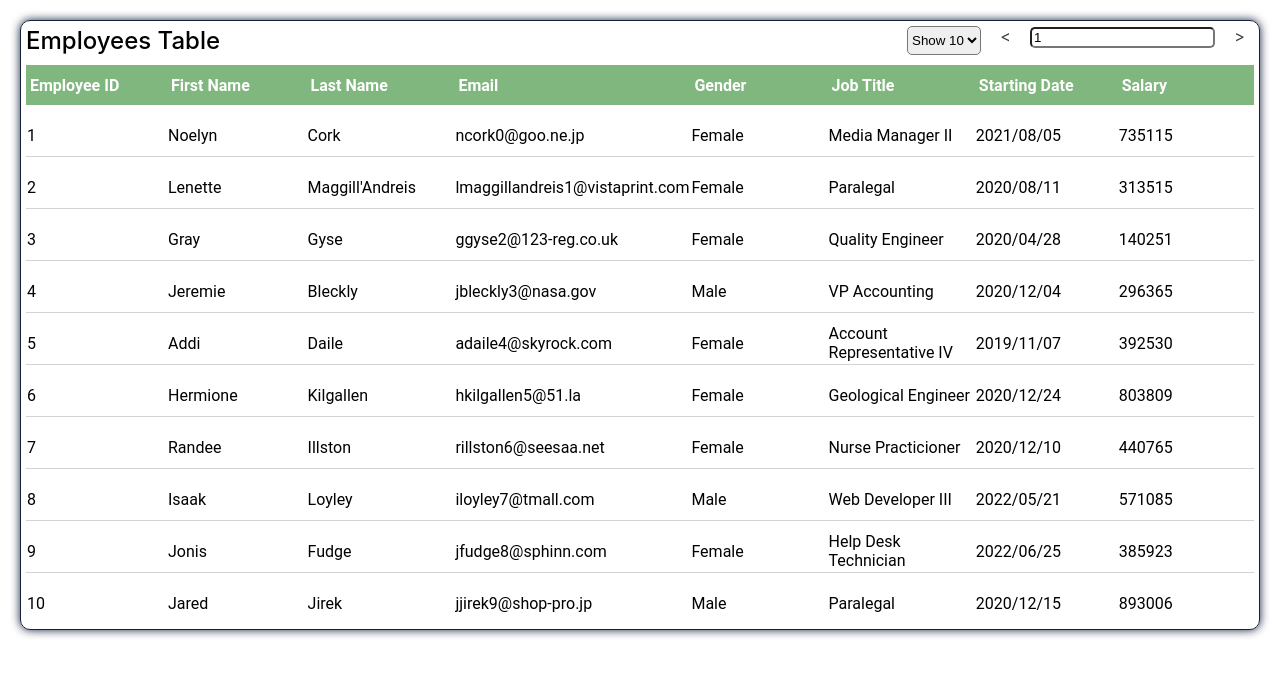
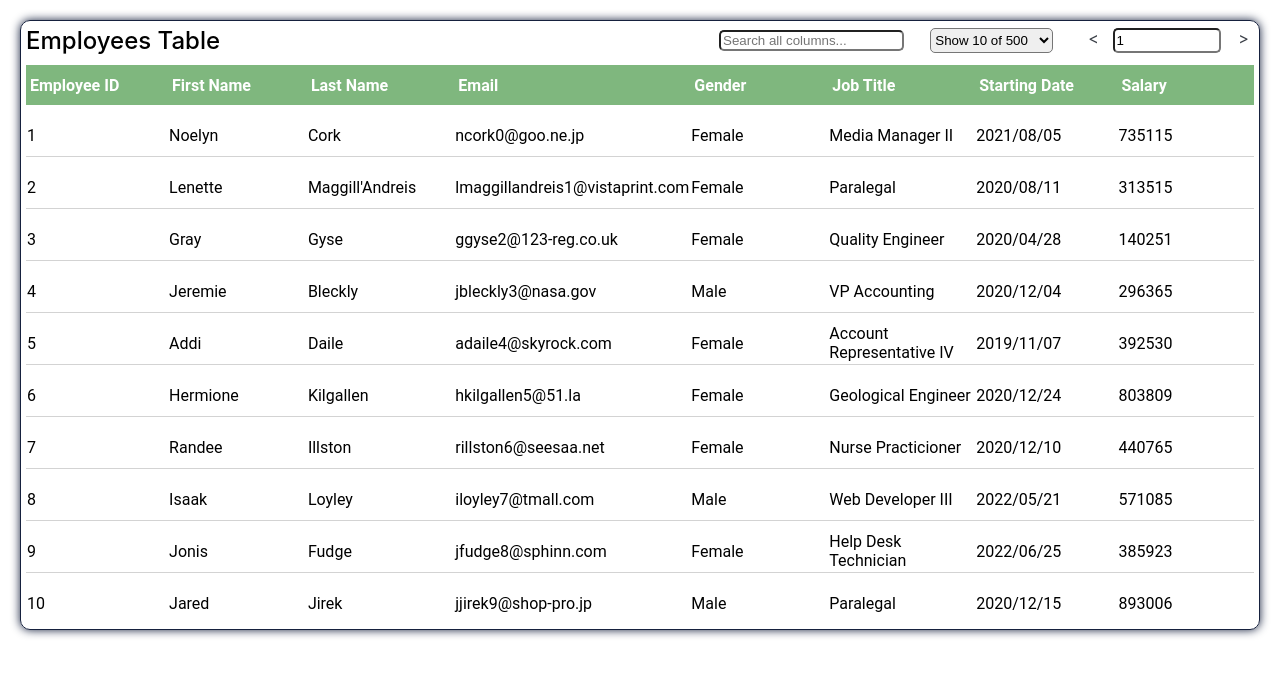
Before and after one commit to thomas-siozos/multifeatured-react-table, a React (Create React App) app: page / in a window 1280 px wide. Shown: the top 676 px of the page. Built offline with nearby package versions, Linux system fonts and the light colour scheme.

Commit message:
Add filters and sorting, update CSS

```diff
--- a/package.json
+++ b/package.json
@@ -7,6 +7,7 @@
     "@testing-library/jest-dom": "^5.16.5",
     "@testing-library/react": "^13.4.0",
     "@testing-library/user-event": "^13.5.0",
+    "prop-types": "^15.8.1",
     "react": "^18.2.0",
     "react-dom": "^18.2.0",
     "react-scripts": "5.0.1",
--- a/src/AdvancedTable.js
+++ b/src/AdvancedTable.js
@@ -1,12 +1,20 @@
 import React, {useState} from "react";
 import {MOCK_DATA} from "./mockData";
-import {flexRender, getCoreRowModel, getPaginationRowModel, useReactTable} from "@tanstack/react-table";
+import {
+    flexRender,
+    getCoreRowModel, getFilteredRowModel,
+    getPaginationRowModel,
+    getSortedRowModel,
+    useReactTable
+} from "@tanstack/react-table";
+import PropTypes from 'prop-types';
 
 const columns = [
     {
         id: "employee_id",
         header: "Employee ID",
-        accessorKey: "employee_id"
+        accessorKey: "employee_id",
+        enableGlobalFilter: false
     },
     {
         id: "first_name",
@@ -41,29 +49,63 @@ const columns = [
     {
         id: "salary",
         header: "Salary",
-        accessorKey: "salary"
+        accessorKey: "salary",
+        enableGlobalFilter: false
     }
 ];
 
-const AdvancedTable = () => {
+const AdvancedTable = (props) => {
     const [data, setData] = useState(() => [...MOCK_DATA]);
+    const [sorting, setSorting] = useState([]);
+    const [globalFilter, setGlobalFilter] = useState('');
 
     const table = useReactTable({
         data,
         columns,
+        state: {
+            sorting,
+            globalFilter
+        },
         enableColumnResizing: true,
         columnResizeMode: 'onChange',
+        onSortingChange: setSorting,
+        onGlobalFilterChange: setGlobalFilter,
+        getFilteredRowModel: getFilteredRowModel(),
         getCoreRowModel: getCoreRowModel(),
-        getPaginationRowModel: getPaginationRowModel()
+        getPaginationRowModel: getPaginationRowModel(),
+        getSortedRowModel: getSortedRowModel()
     });
 
+    const getContainerCssClass = () => {
+        if (props.containerCssClass) return props.containerCssClass;
+        return "table-container";
+    }
+
+    const getSrotingArrowStyles = (id) => {
+        let classes = ["sorting-arrow"];
+        let findId = sorting.filter(e => e.id === id);
+        classes.push(findId.length > 0 && !findId[0].desc ? "sorting-arrow-up" : "sorting-arrow-down");
+        if (findId.length === 0) return "sorting-arrow-display-none";
+        return classes.join(" ");
+    }
+
     return (
-        <div className="table-container">
+        <div className={getContainerCssClass()}>
             <div className="filters-container flex-direction-row">
                 <div className="table-title">
                     Employees Table
                 </div>
-                <div className="pagination-container flex-direction-row">
+                <div className="search-filter">
+                    <input
+                        placeholder="Search all columns..."
+                        type="text"
+                        onChange={(e) => {
+                            setGlobalFilter(String(e.target.value))
+                        }}
+                    />
+                </div>
+                <div className="pagination-container">
+                    <div className="select-container">
                         <select
                             value={table.getState().pagination.pageSize}
                             onChange={e => {
@@ -72,15 +114,17 @@ const AdvancedTable = () => {
                         >
                             {[10, 20, 30, 40, 50].map(pageSize => (
                                 <option key={pageSize} value={pageSize}>
-                                Show {pageSize}
+                                    Show {pageSize} of {table.getFilteredRowModel().rows.length}
                                 </option>
                             ))}
                         </select>
-                    <div className="pagination-button">
+                    </div>
+                    <div className="pagination-button" onClick={() => table.previousPage()}>
                         {"<"}
                     </div>
-                    <div>
+                    <div className="select-container">
                         <input
+                            id="page-index-input"
                             type="number"
                             value={table.getState().pagination.pageIndex + 1}
                             onChange={e => {
@@ -89,7 +133,9 @@ const AdvancedTable = () => {
                             }}
                         />
                     </div>
-                    <div className="pagination-button">
+                    <div className="pagination-button" onClick={() =>
+                        table.getState().pagination.pageIndex < table.getPageCount() - 1 && table.nextPage()}
+                    >
                         {">"}
                     </div>
                 </div>
@@ -104,10 +150,22 @@ const AdvancedTable = () => {
                                 colSpan={header.colSpan}
                                 style={{ position: 'relative', width: header.getSize() }}
                             >
+                                <div
+                                    {...{
+                                        className: header.column.getCanSort()
+                                            ? 'cursor-pointer select-none flex-direction-row'
+                                            : 'flex-direction-row',
+                                        onClick: header.column.getToggleSortingHandler(),
+                                    }}
+                                >
                                     {flexRender(
                                         header.column.columnDef.header,
                                         header.getContext()
                                     )}
+                                    <div className="sorting-arrow-container">
+                                        <div className={getSrotingArrowStyles(header.id)}/>
+                                    </div>
+                                </div>
                                 {header.column.getCanResize() && (
                                     <div
                                         onMouseDown={header.getResizeHandler()}
@@ -138,4 +196,8 @@ const AdvancedTable = () => {
     );
 }
 
+AdvancedTable.propTypes = {
+    containerCssClass: PropTypes.string
+}
+
 export default AdvancedTable;
--- a/src/App.css
+++ b/src/App.css
@@ -1,4 +1,4 @@
-.resizer {
+.table-container .resizer {
     position: absolute;
     right: 0;
     top: 0;
@@ -10,38 +10,38 @@
     background-color: #7FB77E;
 }
 
-table {
+.table-container table {
     width: 100%;
     padding: 5px;
     border-spacing: 0;
     font-family: Roboto, serif;
 }
 
-thead {
+.table-container thead {
     background-color: #7FB77E;
     height: 40px;
     color: white;
 }
 
-th {
+.table-container th {
     padding: 2px 4px;
     text-align: left;
 }
 
-td {
+.table-container td {
     padding-top: 10px;
 }
 
-td {
+.table-container td {
     border-bottom: 1px solid lightgray;
     height: 40px;
 }
 
-tbody tr:last-child td {
+.table-container tbody tr:last-child td {
     border-bottom: unset;
 }
 
-tbody tr:hover {
+.table-container tbody tr:hover {
     background-color: #FBF8F1;
 }
 
@@ -52,26 +52,28 @@ tbody tr:hover {
     box-shadow: 0px 0 10px #16213E;
 }
 
-.flex-direction-row {
+.table-container .flex-direction-row {
     display: flex;
     flex-direction: row;
 }
 
-.filters-container {
+.table-container .filters-container {
     padding: 5px;
 }
 
-.table-title {
+.table-container .table-title {
     flex-grow: 2;
     font-weight: 500;
     font-size: 1.5rem;
 }
 
-.pagination-container {
-    gap: 10px;
+.table-container .pagination-container {
+    display: grid;
+    grid-template-columns: 50% 25px 1fr 25px;
+    align-content: center;
 }
 
-.pagination-button {
+.table-container .pagination-button {
     color: #393E46;
     width: 25px;
     height: 25px;
@@ -81,11 +83,57 @@ tbody tr:hover {
     padding: 0 2px 0 2px;
 }
 
-.pagination-button:hover {
+.table-container .pagination-button:hover {
     background-color: #222831;
     color: white;
 }
 
-input, select {
+.table-container input, select {
     border-radius: 5px;
 }
+
+.table-container #page-index-input {
+    width: 80%;
+}
+
+.table-container select {
+    width: 70%;
+}
+
+.table-container .select-container {
+    display: flex;
+    justify-content: center;
+}
+
+.table-container .search-filter {
+    display: flex;
+    align-items: center;
+}
+
+.table-container .sorting-arrow {
+    width: 8px;
+    height: 8px;
+    background-color: transparent;
+    border-right: 2px white solid;
+    border-top: 2px white solid;
+    transition: transform 0.3s ease;
+}
+
+.table-container .sorting-arrow.sorting-arrow-up {
+    transform: rotate(-45deg);
+}
+
+.table-container .sorting-arrow.sorting-arrow-down {
+    transform: rotate(135deg);
+    left: 4px;
+}
+
+.table-container .sorting-arrow-display-none {
+    display: none;
+}
+
+.table-container .sorting-arrow-container {
+    display: flex;
+    align-items: center;
+    padding-left: 8px;
+}
```
Also changed, not shown: 1 other file (tests, documents, lock files or other folders). Lines whose indentation alone changed are shown as unchanged.
